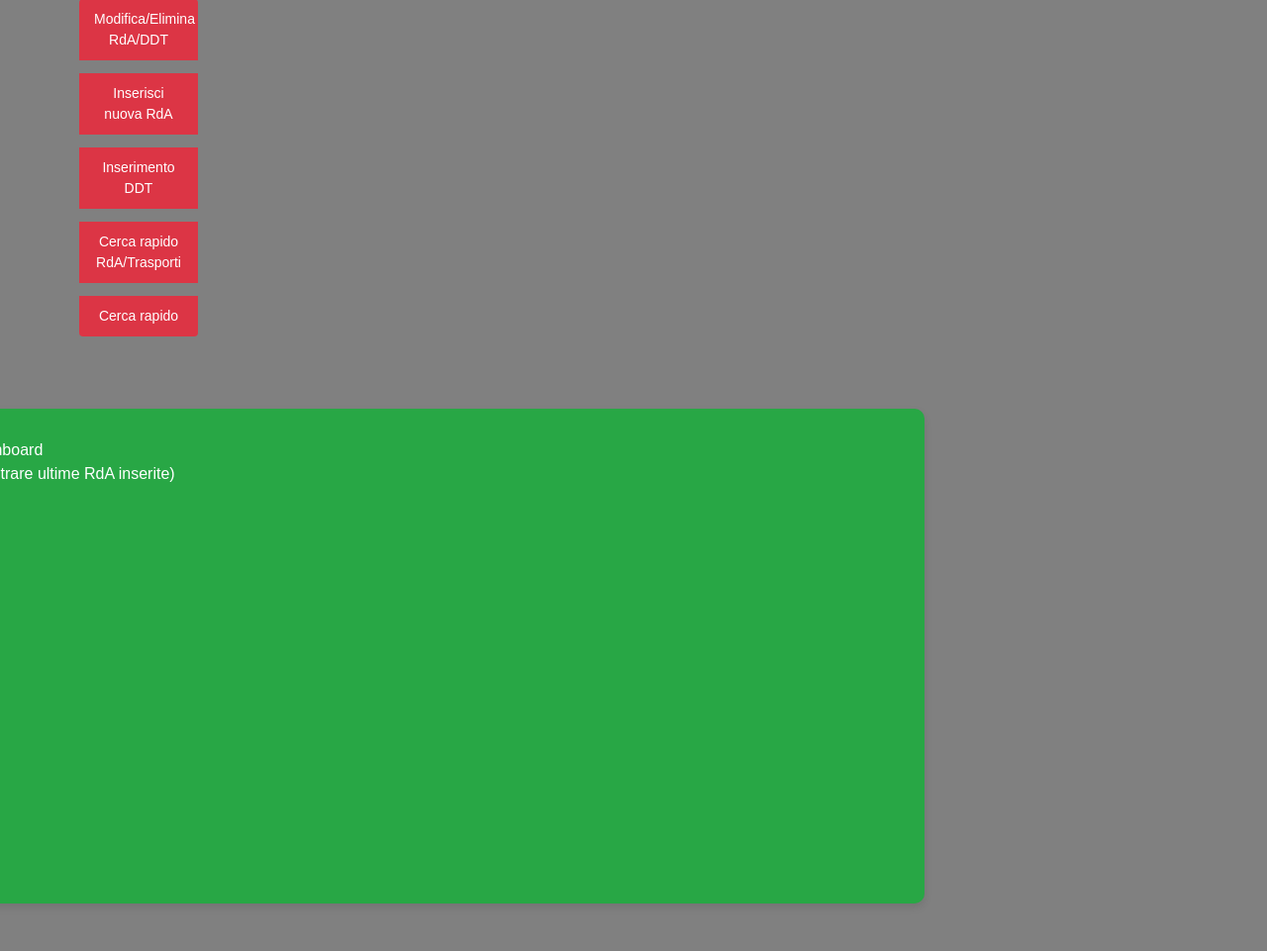
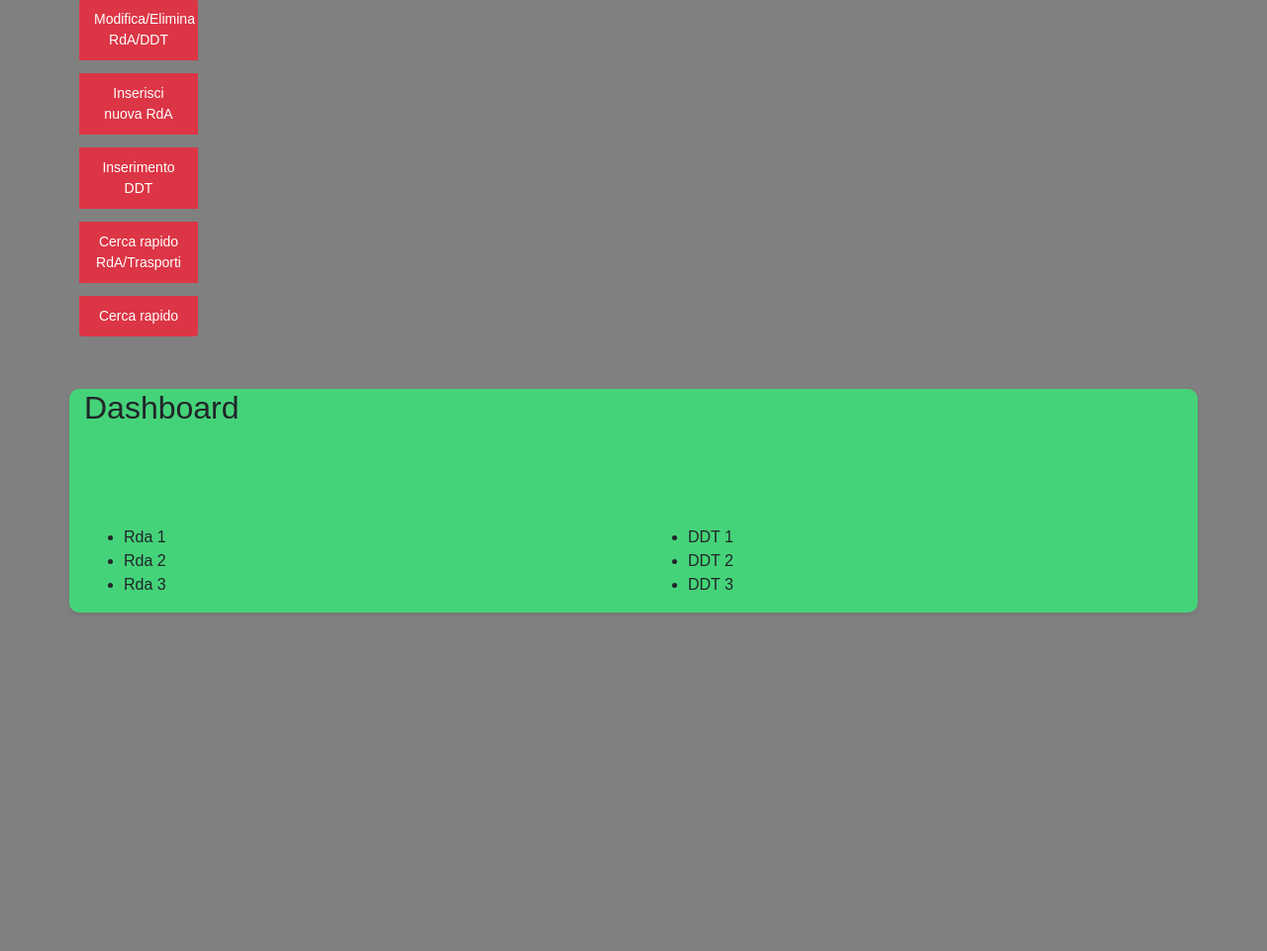
Before and after one commit to Growthack90/Piattaforma-DB, a Flask app: page /index in a window 1280 px wide. Shown: the part 157-1118 px from the top of the page at 99% size. After the commit the page ends 776 px from the top, so only its background shows below. Run offline with Flask 3, Linux system fonts and the light colour scheme; the visitor is signed in with stand-in values (Sample User, id 1); some libraries are stand-ins or nearby versions.

Commit message:
minor fix

```diff
--- a/static/css/styles_index.css
+++ b/static/css/styles_index.css
@@ -2,6 +2,8 @@ body {
     background-color: grey;
     font-family: sans-serif;
 }
+
+/* NAVBAR */
 .navbar {
   background-color: #343a40; /* Dark background for the navbar */
   padding-left: 80px; /* Aggiungi padding a sinistra per fare spazio al bottone */
@@ -20,6 +22,7 @@ body {
   background-color: #0056b3; /* Darker blue on hover */
 }
 
+/* BOTTONI */
 .btn-back-home {
   position: fixed;
   top: 70px;
@@ -63,14 +66,10 @@ body {
   padding-bottom: 10px;
 }
 
-.dashboard {
-  background-color: #28a745; /* Green dashboard */
-  color: white;
-  padding: 30px;
-  margin-top: 20px;
-  border-radius: 10px;
-  box-shadow: 0px 4px 8px rgba(0, 0, 0, 0.1); /* Add a subtle shadow */
-  width: 90%; /* Imposta la larghezza del dashboard */
-  height: 500px; /* Imposta l'altezza del dashboard */
-  margin-left: -150px;
+
+/* DASHBOARD */
+.container {
+  background-color: #45d379; /* Sfondo chiaro per il container */
+  border-radius: 10px; /* Angoli arrotondati */
+  box-shadow: 0 2px 5px rgba(0, 0, 0, 0.1); /* Ombra leggera */
 }
--- a/templates/index.html
+++ b/templates/index.html
@@ -63,11 +63,27 @@
               <button class="btn btn-danger btn-sm btn-block list-group-item list-group-item-action" onclick="navigateToSearch()">Cerca rapido</button>
             </div>
           </div>
+
           <!-- Dashboard -->
-            <div class="container my-5">
-                <div class="dashboard">
-                    Dashboard
-                    <p>(Mostrare ultime RdA inserite)</p>
+          <div class="container my-5">
+              <h2>Dashboard</h2>
+            <div class="row">
+                <div class="col-md-6" class="dashboard">
+                    <div>
+                        <ul>
+                          <li>Rda 1</li>
+                          <li>Rda 2</li>
+                          <li>Rda 3</li>
+                        </ul>
+                    </div>
+                </div>
+                <div class="col-md-6" class="dashboard">
+                    <div>
+                        <ul>
+                           <li>DDT 1</li>
+                           <li>DDT 2</li>
+                           <li>DDT 3</li>
+                        </ul>
                 </div>
             </div>
         </div>
--- a/templates/insert_ddt.html
+++ b/templates/insert_ddt.html
@@ -33,6 +33,7 @@
                 <a class="dropdown-item" onclick="navigateToIndex()">Operazioni RdA</a>
                 <a class="dropdown-item" href="/show_fornitori">DB Fornitori</a>
                 <a class="dropdown-item" href="/show_rdas">Mostra tutte le RdA</a>
+                <a class="dropdown-item" href="/show_ddts">Mostra tutti i DDT</a>
                 <a class="dropdown-item" href="#">Statistiche</a>
                 <a class="dropdown-item" href="#">Contact</a>
             </div>
```
